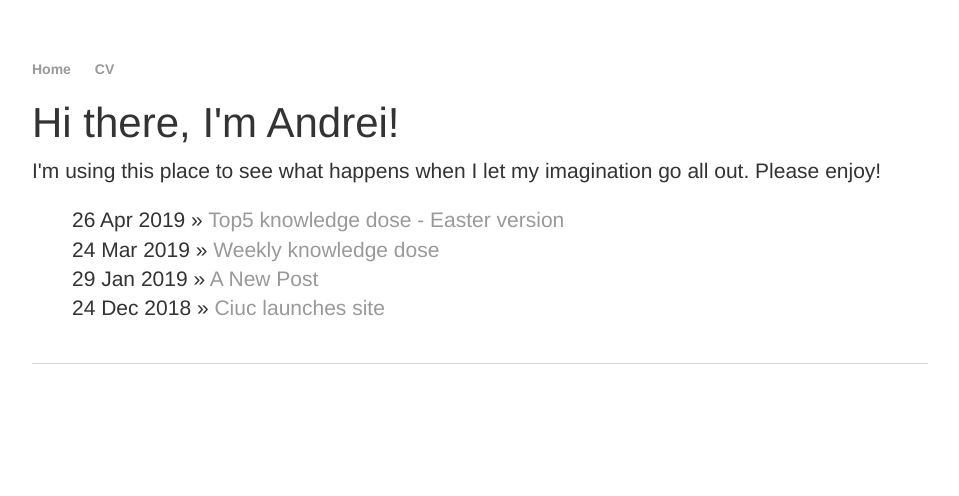
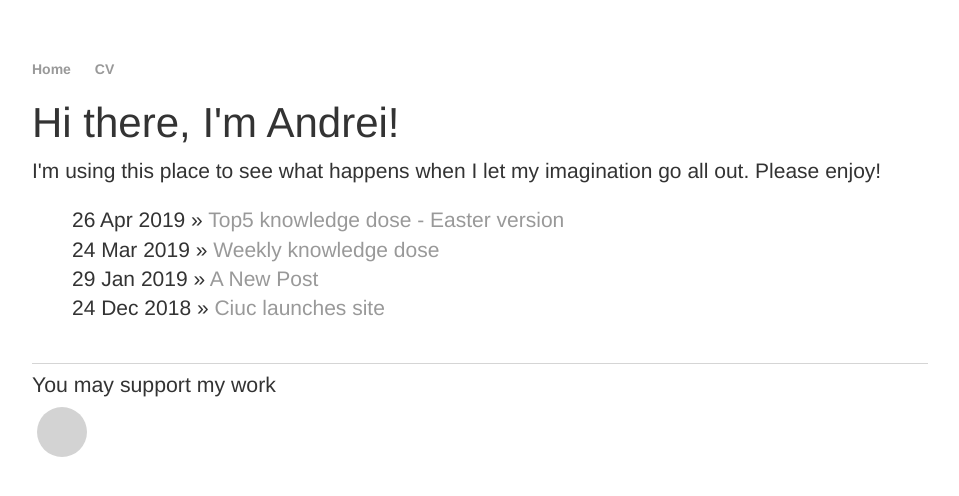
Before and after one commit to anrei0000/anrei0000.github.io, a Jekyll site: the page built from index.html, in a window 1280 px wide. Shown: the top 496 px of the page, without its empty margins (160-1119 px from the left). Built offline with Jekyll 4.4.1, drawn with Linux system fonts in a browser that asks for light colours; nearby versions of some CDN libraries.

Commit message:
- add patreon

```diff
--- a/_layouts/default.html
+++ b/_layouts/default.html
@@ -5,10 +5,14 @@
     <script async src="https://www.googletagmanager.com/gtag/js?id=UA-141373699-1"></script>
     <script>
         window.dataLayer = window.dataLayer || [];
-        function gtag(){dataLayer.push(arguments);}
+
+        function gtag() {
+            dataLayer.push(arguments);
+        }
+
         gtag('js', new Date());
 
-        gtag('config', 'UA-141373699-1', { 'allow_ad_personalization_signals': false , 'anonymize_ip': true});
+        gtag('config', 'UA-141373699-1', {'allow_ad_personalization_signals': false, 'anonymize_ip': true});
     </script>
 
     <title>{{ page.title }}</title>
@@ -43,6 +47,16 @@
     <!--            </div>-->
     <!--        </div>-->
     <!--    </div>-->
+    <div class="container">
+        <div class="row">
+            <h4>You may support my work</h4>
+            <div>
+                <ul class="social-network social-circle">
+                    <li><a target="_blank" href="https://www.patreon.com/DanTheLion"><i class="fa patreon"></i></a></li>
+                </ul>
+            </div>
+        </div>
+    </div>
 </footer>
 </body>
 
```
Lines whose indentation alone changed are shown as unchanged.
